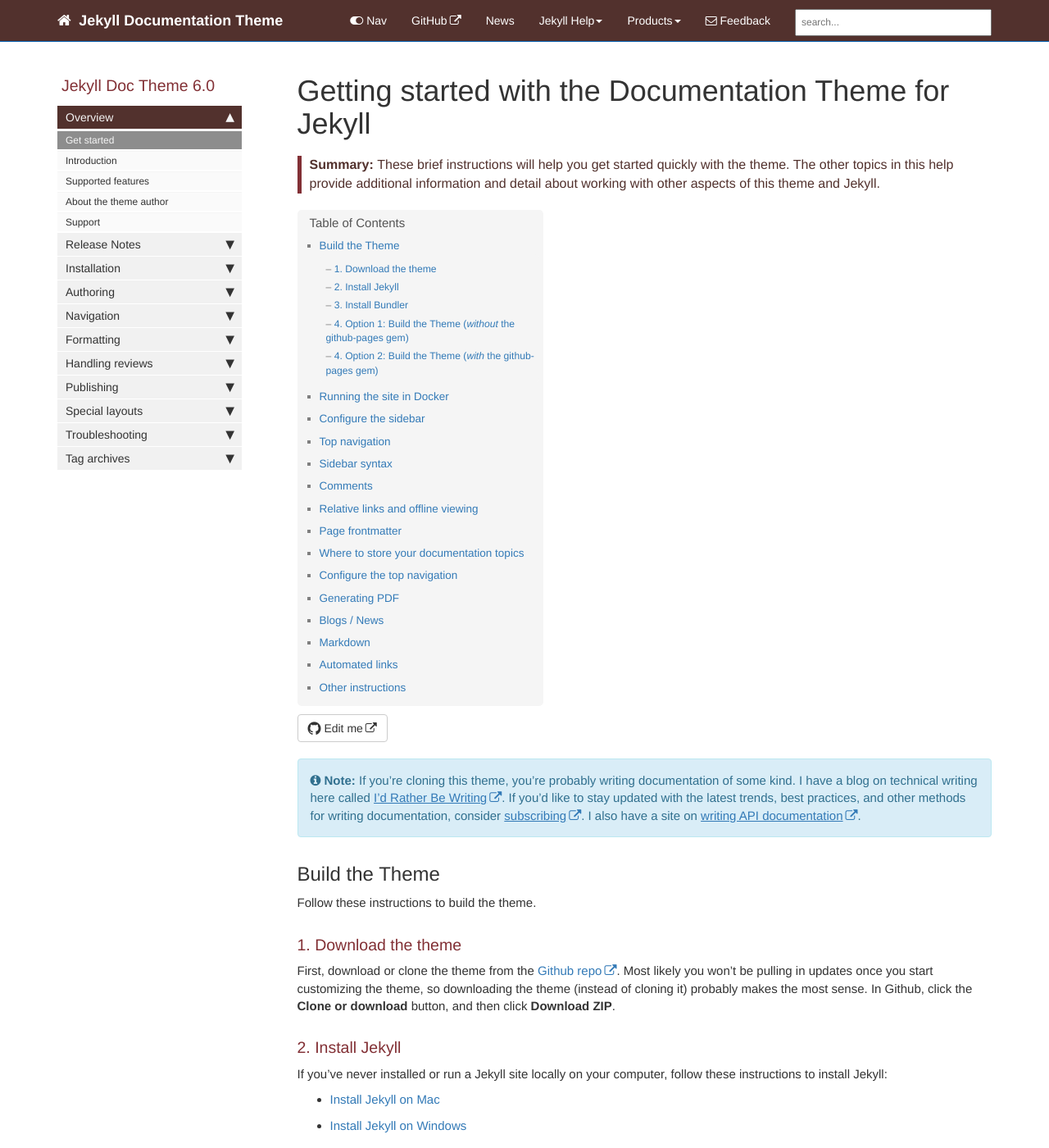
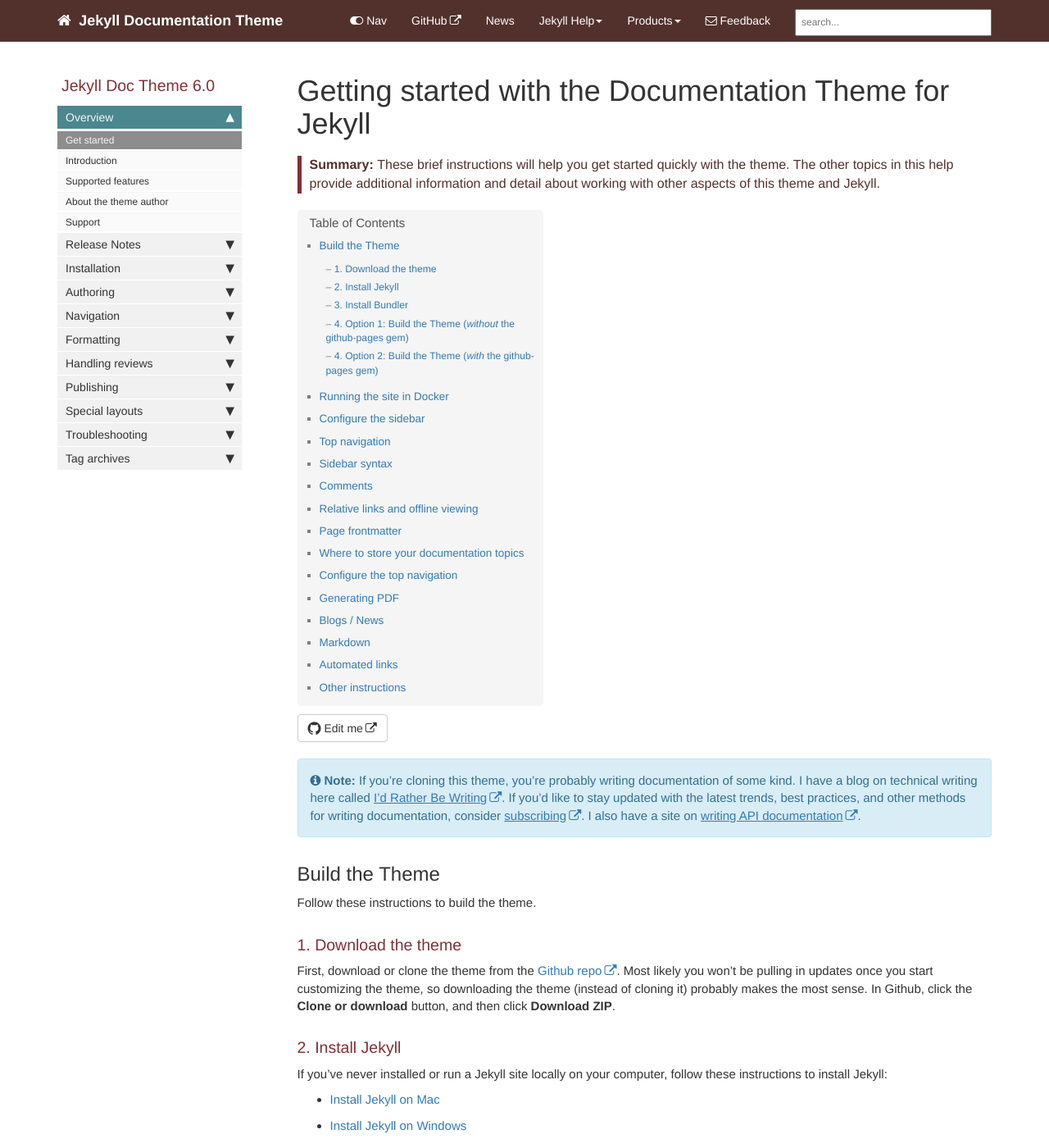
Before and after one commit to naturemed/naturemed.github.io, a Jekyll site: the page built from index.md, in a window 1280 px wide and 1400 px high. Shown: the whole window at 82% size. Built offline with Jekyll 4.4.1, drawn with Linux system fonts in a browser that asks for light colours; comment, search, counter and statistics services are not loaded.

Commit message:
Update theme-inm.css

```diff
--- a/css/theme-inm.css
+++ b/css/theme-inm.css
@@ -14,7 +14,7 @@ h4 {color: #52312d; }
 }
 
 .nav > li.active > a {
-    background-color: #52312d;
+    background-color: #4b878f;
 }
 
 .nav > li > a:hover {
```
